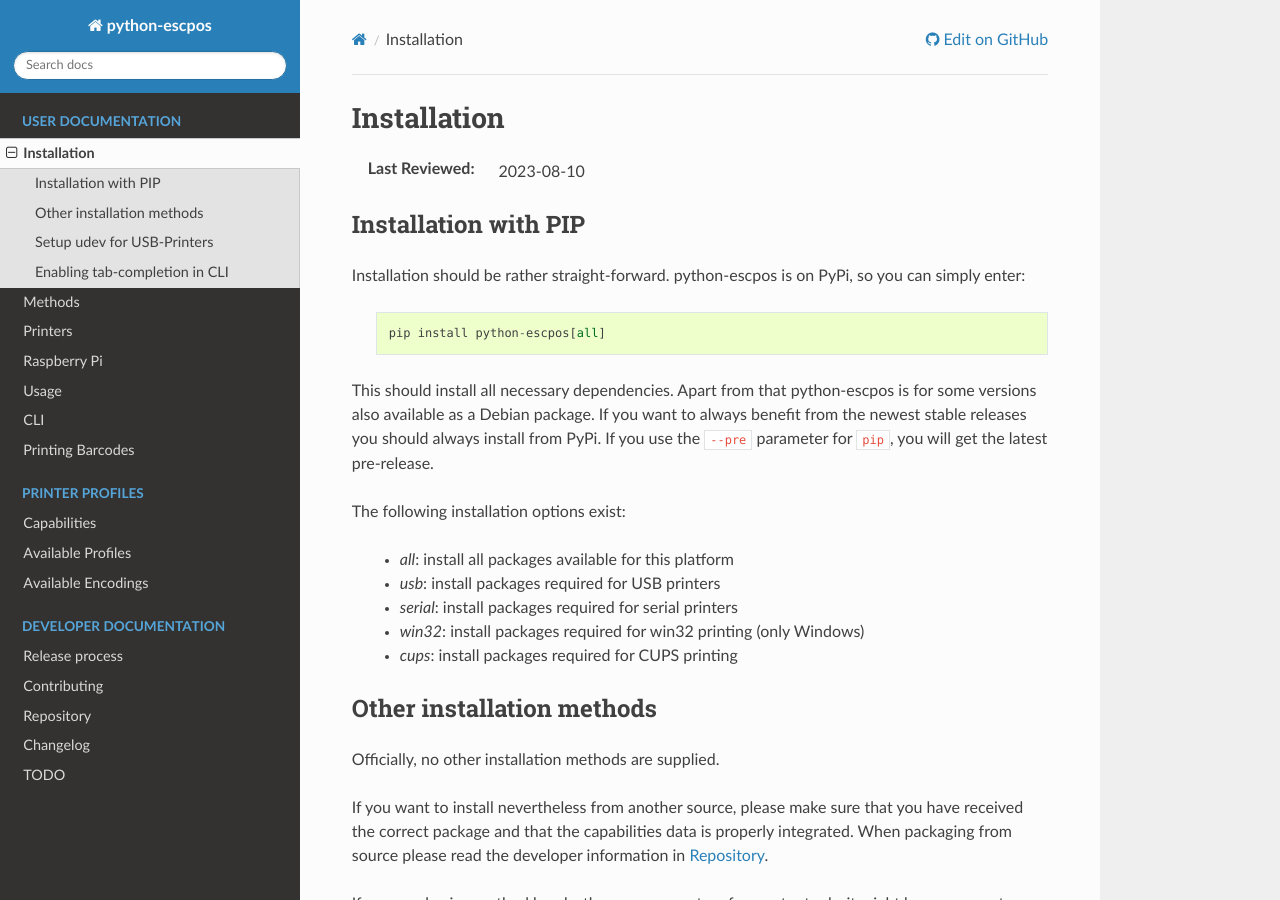
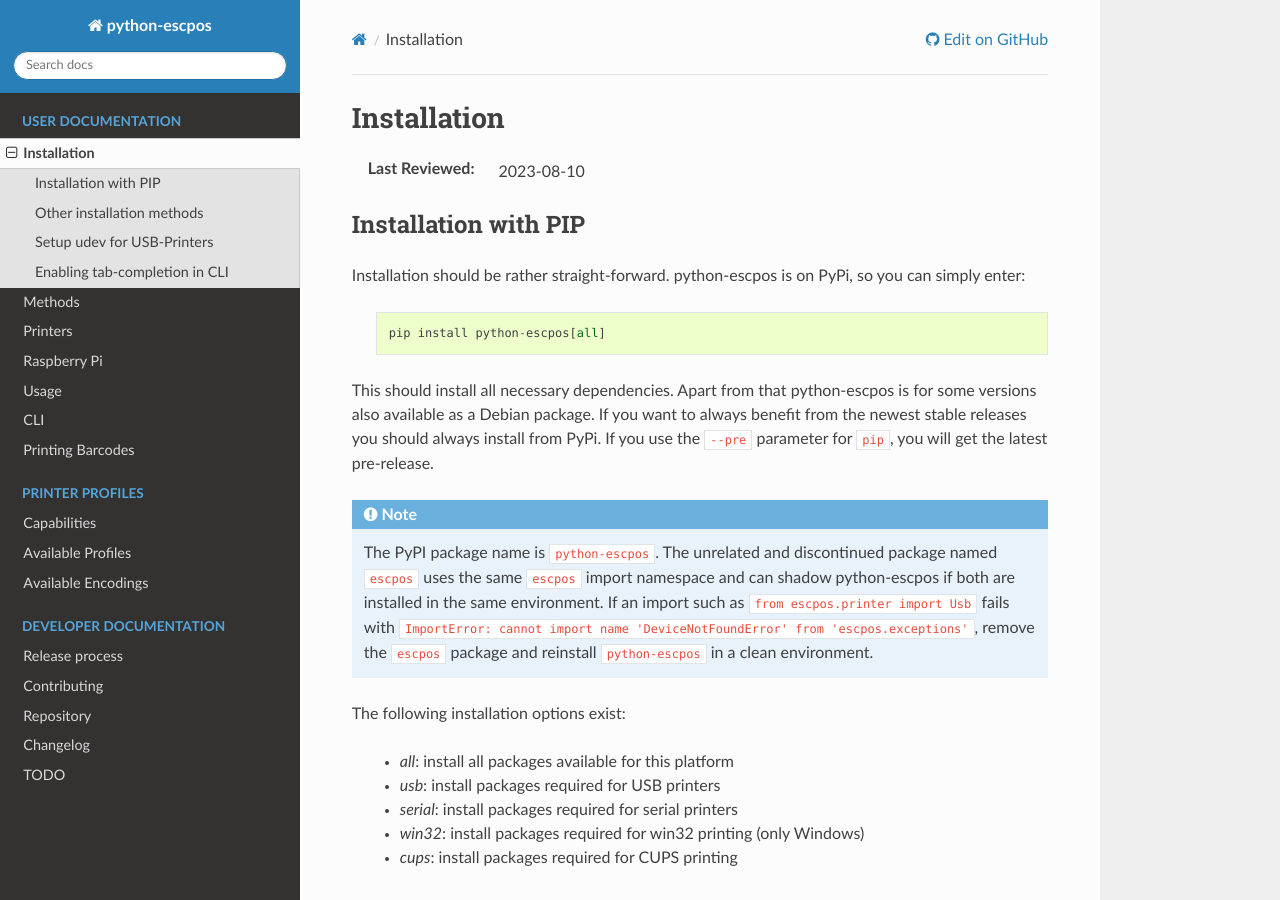
Before and after one commit to python-escpos/python-escpos, a Sphinx documentation site: the page built from doc/user/installation.rst, in a window 1280 px wide and 900 px high. Built offline with Sphinx 7.4.7 and the Read the Docs theme 3.1.0, drawn with Linux system fonts in a browser that asks for light colours; pages that are not in the unit, such as notebooks, are missing from menus.

Commit message:
docs: clarify package name for installation (#735)
Co-authored-by: Mirochill <200482516+Mirochill@users.noreply.github.com>
Co-authored-by: Patrick Kanzler <4189642+patkan@users.noreply.github.com>

```diff
--- a/CHANGELOG.rst
+++ b/CHANGELOG.rst
@@ -8,6 +8,8 @@
 changes
 ^^^^^^^
 
+- document that the package should be installed as ``python-escpos``, not the
+  unrelated ``escpos`` package
 
 contributors
 ^^^^^^^^^^^^
--- a/doc/user/installation.rst
+++ b/doc/user/installation.rst
@@ -20,6 +20,16 @@
 always install from PyPi.
 If you use the ``--pre`` parameter for ``pip``, you will get the latest
 pre-release.
+
+.. note::
+
+   The PyPI package name is ``python-escpos``. The unrelated and discontinued
+   package named ``escpos`` uses the same ``escpos`` import namespace and can
+   shadow python-escpos if both are installed in the same environment. If an
+   import such as ``from escpos.printer import Usb`` fails with
+   ``ImportError: cannot import name 'DeviceNotFoundError' from
+   'escpos.exceptions'``, remove the ``escpos`` package and reinstall
+   ``python-escpos`` in a clean environment.
 
 The following installation options exist:
 
```
